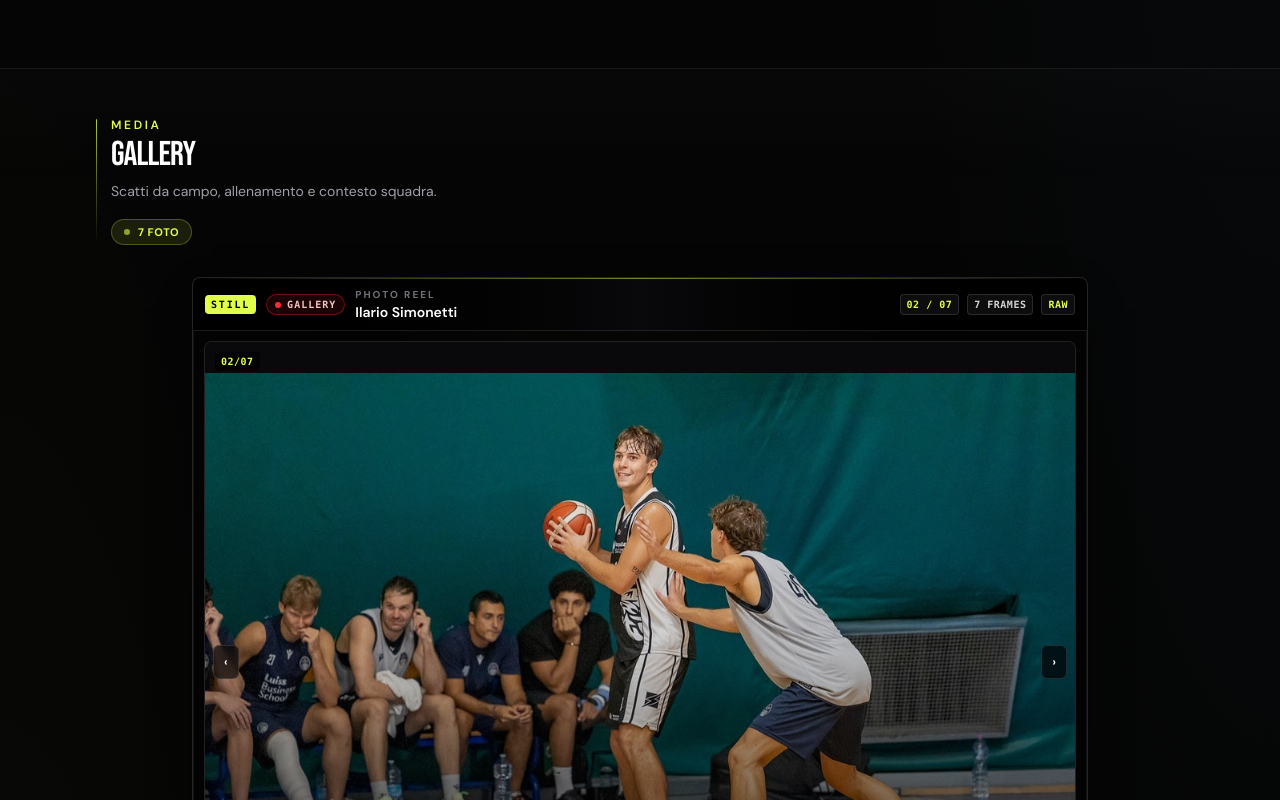
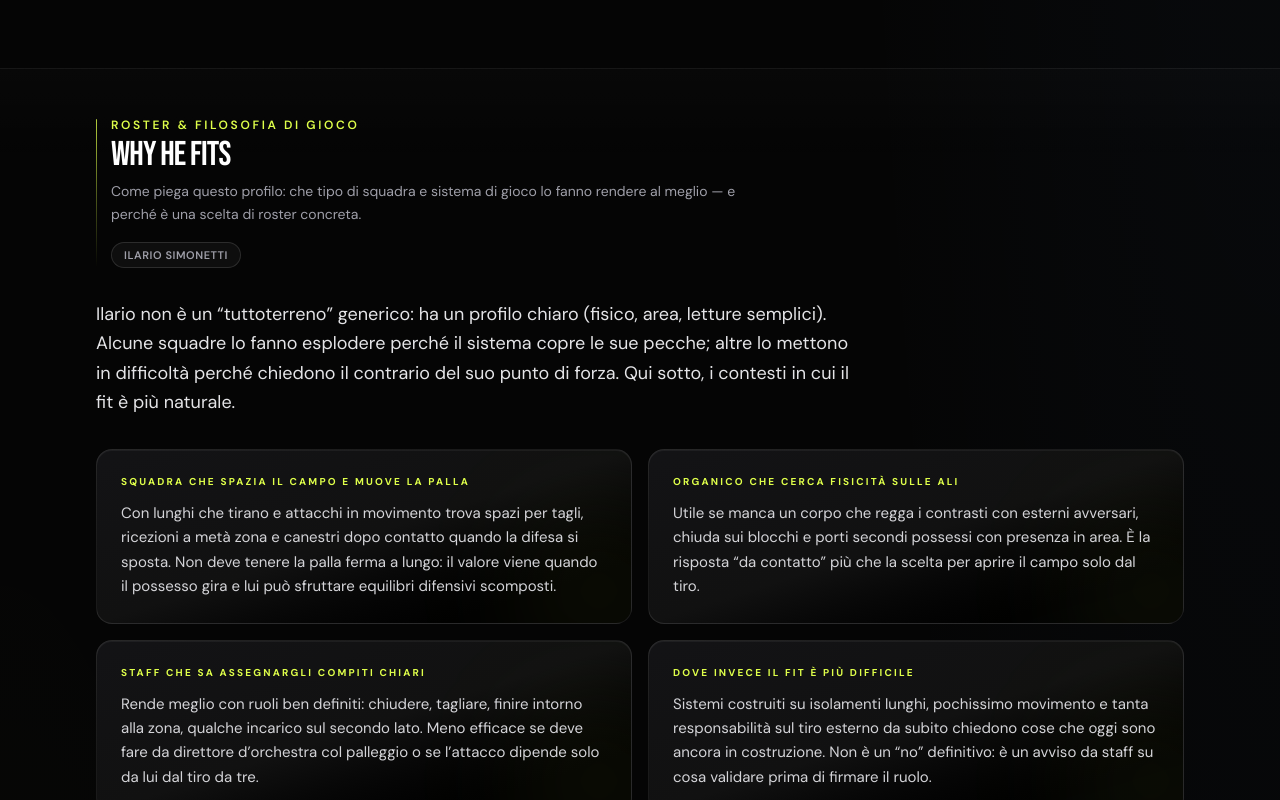
Before and after one commit to Salvo934/giocatoribasket, a Next.js app: page /ilario-simonetti in a window 1280 px wide. Shown: the part 7280-8080 px from the top of the page. Built offline with nearby package versions, Linux system fonts and the light colour scheme.

Commit message:
aggiornamento

```diff
--- a/components/profile/AthleteProfileView.tsx
+++ b/components/profile/AthleteProfileView.tsx
@@ -10,6 +10,7 @@ import { ScoutPanel } from "./ScoutPanel";
 import { StatsPanel } from "./StatsPanel";
 import { TechnicalFitPanel } from "./TechnicalFitPanel";
 import { VideoHub } from "./VideoHub";
+import { WhyHeFitsPanel } from "./WhyHeFitsPanel";
 
 type Props = { athlete: AthleteProfile };
 
@@ -28,6 +29,7 @@ export function AthleteProfileView({ athlete }: Props) {
               <VideoHub athlete={athlete} />
               <StatsPanel athlete={athlete} />
               <TechnicalFitPanel athlete={athlete} />
+              <WhyHeFitsPanel athlete={athlete} />
               <GalleryPanel athlete={athlete} />
               <CareerTimeline athlete={athlete} />
               <HonorsPanel athlete={athlete} />
--- /dev/null
+++ b/components/profile/WhyHeFitsPanel.tsx
@@ -0,0 +1,41 @@
+import type { AthleteProfile } from "@/lib/types/athlete";
+import { SectionShell } from "./SectionShell";
+
+type Props = { athlete: AthleteProfile };
+
+export function WhyHeFitsPanel({ athlete }: Props) {
+  const block = athlete.whyHeFits;
+  if (!block?.scenarios?.length) return null;
+
+  return (
+    <SectionShell
+      id="why-he-fits"
+      eyebrow="Roster & filosofia di gioco"
+      title="Why he fits"
+      description="Come piega questo profilo: che tipo di squadra e sistema di gioco lo fanno rendere al meglio — e perché è una scelta di roster concreta."
+      density="compact"
+      headerActions={
+        <span className="inline-flex rounded-full border border-white/12 bg-white/4 px-3 py-1 text-[11px] font-semibold uppercase tracking-wider text-zinc-400">
+          {athlete.header.name}
+        </span>
+      }
+    >
+      <p className="mb-8 max-w-3xl text-base leading-relaxed text-zinc-200 md:text-lg">{block.intro}</p>
+      <ul className="grid gap-4 sm:grid-cols-2">
+        {block.scenarios.map(({ title: scenarioTitle, body }) => (
+          <li
+            key={scenarioTitle}
+            className="group relative overflow-hidden rounded-2xl border border-white/10 bg-linear-to-br from-zinc-900/80 via-elevated to-black/80 p-5 shadow-[inset_0_1px_0_0_rgba(255,255,255,0.05)] transition hover:border-accent/25 hover:shadow-[0_24px_50px_-32px_var(--accent-glow)] md:p-6"
+          >
+            <span
+              className="pointer-events-none absolute -bottom-10 -right-10 size-36 rounded-full bg-accent/8 blur-3xl transition group-hover:bg-accent/12"
+              aria-hidden
+            />
+            <p className="relative text-[10px] font-bold uppercase tracking-[0.22em] text-accent">{scenarioTitle}</p>
+            <p className="relative mt-3 text-sm leading-relaxed text-zinc-300 md:text-[0.9375rem]">{body}</p>
+          </li>
+        ))}
+      </ul>
+    </SectionShell>
+  );
+}
--- a/data/athletes/ilario-simonetti.ts
+++ b/data/athletes/ilario-simonetti.ts
@@ -171,6 +171,28 @@ export const ilarioSimonetti: AthleteProfile = {
     idealRole:
       "Ala piccola — a volte anche numero 4 per necessità — tra seconda e terza rotazione in Serie B, circa 15′–22′ tra chiusure sui blocchi, tagli, gioco sul secondo lato e qualche corto dopo il blocco se lo schema lo consente. Oggi è più finitore e passatore che tiratore da fuori puro: il salto passa da compiti chiari in difesa e dal migliorare tiro lungo e liberi, senza chiedergli di comandare l’attacco da palleggio.",
   },
+  whyHeFits: {
+    intro:
+      "Ilario non è un “tuttoterreno” generico: ha un profilo chiaro (fisico, area, letture semplici). Alcune squadre lo fanno esplodere perché il sistema copre le sue pecche; altre lo mettono in difficoltà perché chiedono il contrario del suo punto di forza. Qui sotto, i contesti in cui il fit è più naturale.",
+    scenarios: [
+      {
+        title: "Squadra che spazia il campo e muove la palla",
+        body: "Con lunghi che tirano e attacchi in movimento trova spazi per tagli, ricezioni a metà zona e canestri dopo contatto quando la difesa si sposta. Non deve tenere la palla ferma a lungo: il valore viene quando il possesso gira e lui può sfruttare equilibri difensivi scomposti.",
+      },
+      {
+        title: "Organico che cerca fisicità sulle ali",
+        body: "Utile se manca un corpo che regga i contrasti con esterni avversari, chiuda sui blocchi e porti secondi possessi con presenza in area. È la risposta “da contatto” più che la scelta per aprire il campo solo dal tiro.",
+      },
+      {
+        title: "Staff che sa assegnargli compiti chiari",
+        body: "Rende meglio con ruoli ben definiti: chiudere, tagliare, finire intorno alla zona, qualche incarico sul secondo lato. Meno efficace se deve fare da direttore d’orchestra col palleggio o se l’attacco dipende solo da lui dal tiro da tre.",
+      },
+      {
+        title: "Dove invece il fit è più difficile",
+        body: "Sistemi costruiti su isolamenti lunghi, pochissimo movimento e tanta responsabilità sul tiro esterno da subito chiedono cose che oggi sono ancora in costruzione. Non è un “no” definitivo: è un avviso da staff su cosa validare prima di firmare il ruolo.",
+      },
+    ],
+  },
   gallery: {
     description: "Scatti da campo, allenamento e contesto squadra.",
     items: [
--- a/lib/types/athlete.ts
+++ b/lib/types/athlete.ts
@@ -196,6 +196,16 @@ export interface AthleteProfile {
     idealSystem: string;
     idealRole: string;
   };
+  /**
+   * Opzionale. Sezione narrativa dopo il fit tecnico: dove il giocatore “calza”
+   * davvero (tipi di squadra / filosofia di gioco).
+   */
+  whyHeFits?: {
+    /** Paragrafo d’apertura sotto il titolo */
+    intro: string;
+    /** Esempi concreti: titolo breve + spiegazione */
+    scenarios: Array<{ title: string; body: string }>;
+  };
   /** Foto da campo / ritratto — se assente o vuota la sezione non viene mostrata */
   gallery?: AthleteGallery;
   career: CareerStep[];
```
